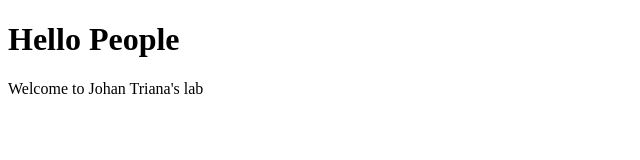
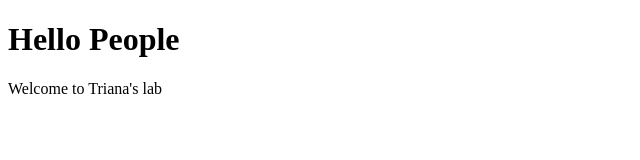
Before and after one commit to johanftriana/johanftriana.github.io, a plain HTML site: page index.html in a window 1280 px wide. Shown: the full height of the page, 0-640 px from the left. Drawn offline with Linux system fonts and the light colour scheme.

Commit message:
Update18051429

```diff
--- a/index.html
+++ b/index.html
@@ -2,6 +2,6 @@
 <html>
 <body>
 <h1>Hello People</h1>
-<p> Welcome to Johan Triana's lab </p>
+<p> Welcome to Triana's lab </p>
 </body>
 </html>
```
